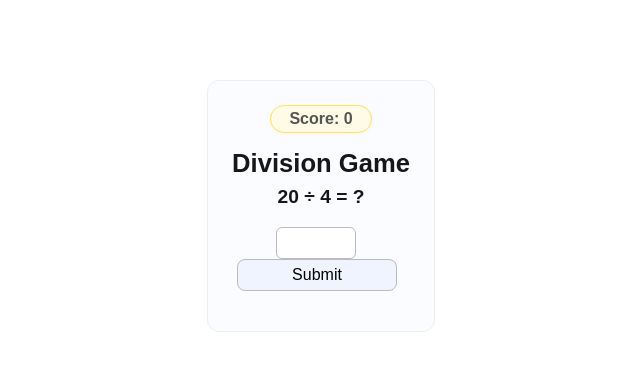
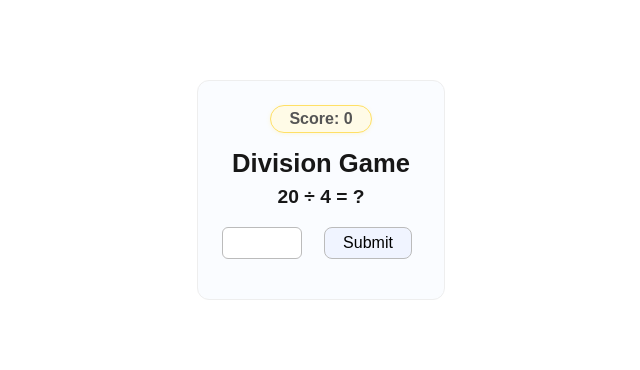
Before and after one commit to michnardo/hello-vercel, a Next.js app: page /division in a window 1280 px wide. Shown: the top 370 px of the page, without its empty margins (319-959 px from the left). Built offline with nearby package versions, Linux system fonts and the light colour scheme.

Commit message:
Unify Division Game page: use AnswerForm, remove explanation, all styles via CSS module, full layout consistency with Addition.

```diff
--- a/app/division/page.js
+++ b/app/division/page.js
@@ -2,6 +2,7 @@
 
 import { useState } from 'react';
 import styles from '../styles/SimpleGameLayout.module.css';
+import AnswerForm from '../components/AnswerForm';
 
 function getRandomDivision() {
   // Divisor between 2 and 12, quotient between 2 and 12
@@ -14,21 +15,18 @@ function getRandomDivision() {
 export default function DivisionGame() {
   const [problem, setProblem] = useState(getRandomDivision());
   const [userAnswer, setUserAnswer] = useState('');
-  const [feedback, setFeedback] = useState(null);
-  const [showExplanation, setShowExplanation] = useState(false);
+  const [feedback, setFeedback] = useState('');
   const [score, setScore] = useState(0);
   const [showNext, setShowNext] = useState(false);
 
-  const handleSubmit = (e) => {
-    e.preventDefault();
+  const checkAnswer = () => {
+    if (!problem || showNext) return;
     const answer = parseInt(userAnswer, 10);
     if (answer === problem.quotient) {
       setFeedback('✅ Correct!');
       setScore(score + 1);
-      setShowExplanation(false);
     } else {
       setFeedback(`❌ Oops! The answer was ${problem.quotient}`);
-      setShowExplanation(true);
     }
     setShowNext(true);
   };
@@ -36,55 +34,31 @@ export default function DivisionGame() {
   const handleNext = () => {
     setProblem(getRandomDivision());
     setUserAnswer('');
-    setFeedback(null);
-    setShowExplanation(false);
+    setFeedback('');
     setShowNext(false);
   };
 
   return (
-    <div style={{ minHeight: '100vh', display: 'flex', flexDirection: 'column', alignItems: 'center', justifyContent: 'flex-start', background: '#fff', paddingTop: 48 }}>
+    <div className={styles.pageBg}>
       <main className={styles.container}>
         <div className={styles.scoreBox}>Score: {score}</div>
-        <h1 className={styles.heading} style={{ marginTop: '8px' }}>Division Game</h1>
+        <h1 className={styles.heading}>Division Game</h1>
         <h2 className={styles.question}>{problem.dividend} ÷ {problem.divisor} = ?</h2>
-        <div style={{ display: 'flex', flexDirection: 'column', alignItems: 'center', width: '100%' }}>
-          <input
-            id="answer"
-            type="number"
-            value={userAnswer}
-            onChange={e => setUserAnswer(e.target.value)}
-            className={styles.input}
-            disabled={showNext}
-            required
-          />
-          <button
-            onClick={handleSubmit}
-            className={`${styles.button} ${showNext ? styles.disabledButton : ''}`}
-            disabled={showNext}
-            style={{ width: 160, marginBottom: '16px' }}
-          >
-            Submit
-          </button>
-        </div>
+        <AnswerForm
+          userAnswer={userAnswer}
+          setUserAnswer={setUserAnswer}
+          onSubmit={checkAnswer}
+          disabled={showNext}
+        />
         {(feedback || showNext) && (
-          <div style={{ display: 'flex', flexDirection: 'column', alignItems: 'center', width: '100%' }}>
+          <div className={styles.feedbackBlock}>
             {feedback && (
-              <div className={styles.feedbackText} style={{ textAlign: 'center', marginBottom: '12px' }}>
-                {feedback}
-              </div>
-            )}
-            {showExplanation && (
-              <div style={{ background: '#f0f4ff', padding: 12, borderRadius: 8, marginBottom: 12, textAlign: 'center', maxWidth: 320 }}>
-                <strong>Explanation:</strong><br />
-                {problem.dividend} divided by {problem.divisor} means: how many groups of {problem.divisor} are in {problem.dividend}?<br />
-                The answer is {problem.quotient}, because {problem.divisor} × {problem.quotient} = {problem.dividend}.
-              </div>
+              <div className={styles.feedbackText}>{feedback}</div>
             )}
             {showNext && (
               <button
                 className={styles.nextButtonAligned}
                 onClick={handleNext}
-                style={{ width: 160 }}
               >
                 Next Question
               </button>
```
